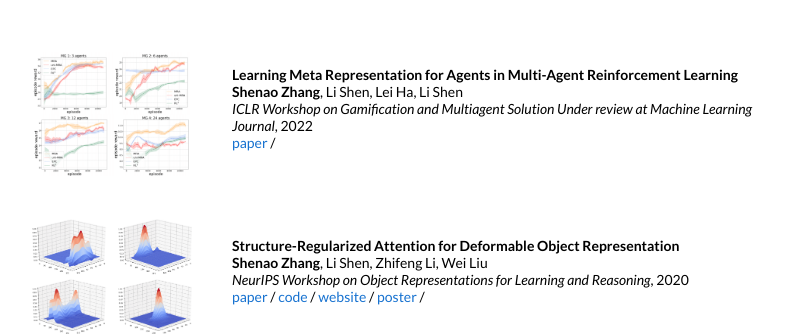
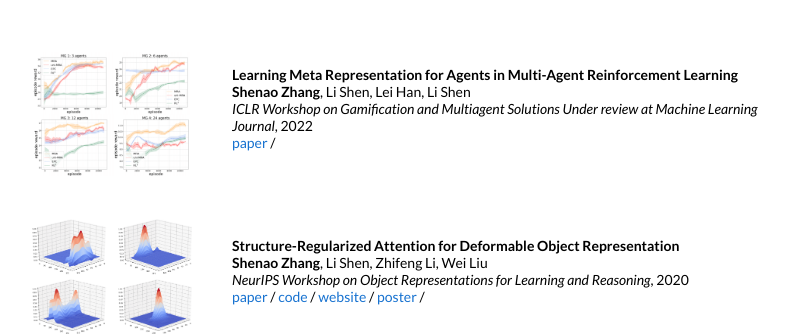
Before and after one commit to shenao-zhang/shenao-zhang.github.io, a Jekyll site: the page built from _posts/2021-12-02-mbpg.markdown, in a window 1280 px wide. Shown: the part 703-1039 px from the top of the page, without its empty margins (228-1019 px from the left). Built offline with Jekyll 4.4.1, drawn with Linux system fonts in a browser that asks for light colours.

Commit message:
Update 2021-05-12-mra.markdown

```diff
--- a/_posts/2021-05-12-mra.markdown
+++ b/_posts/2021-05-12-mra.markdown
@@ -5,8 +5,8 @@ date:   2022-01-01 00:00:01 +00:00
 image: /images/mra21.png
 categories: research
 author: "Shenao Zhang"
-authors: "<strong>Shenao Zhang</strong>,  Li Shen, Lei Ha, Li Shen"
-venue: "ICLR Workshop on Gamification and Multiagent Solution\
+authors: "<strong>Shenao Zhang</strong>,  Li Shen, Lei Han, Li Shen"
+venue: "ICLR Workshop on Gamification and Multiagent Solutions\
 Under review at Machine Learning Journal"
 arxiv: https://arxiv.org/pdf/2108.12988.pdf
 ---
```
